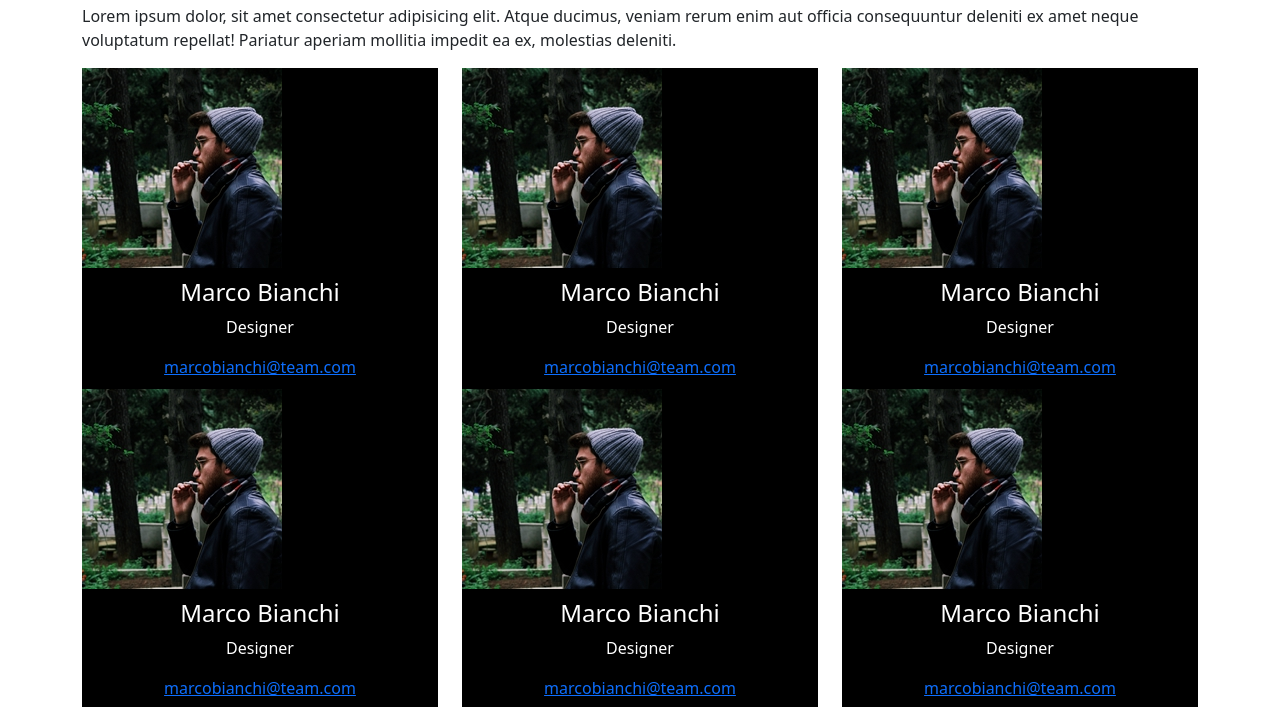
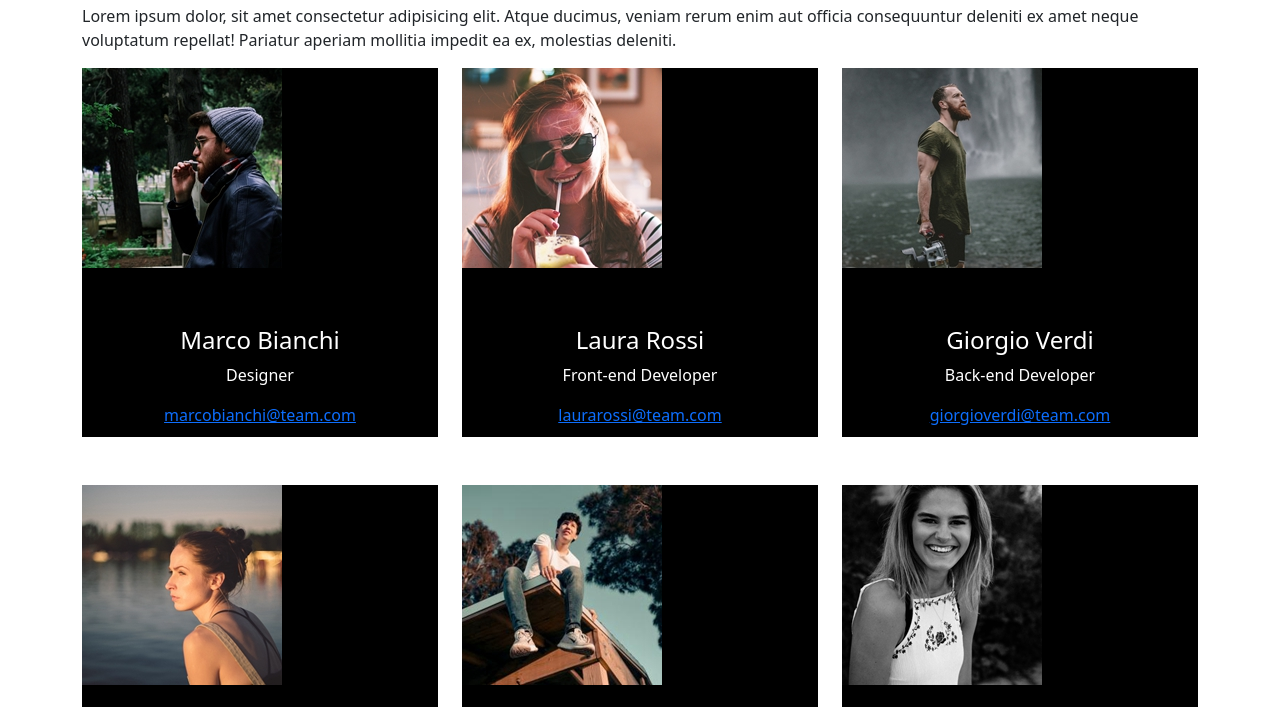
Before and after one commit to DavideCotigliani/js-our-team, a plain HTML site: page index.html in a window 1280 px wide. Shown: the part 42-749 px from the top of the page. Drawn offline with nearby package versions, Linux system fonts and the light colour scheme; files whose address does not match are found by name.

Commit message:
[UPD] Created the function to renderize the content of the array

```diff
--- a/css/style.css
+++ b/css/style.css
@@ -8,4 +8,5 @@ h2{
 .card-text{
     padding: 10px 0px;
     text-align: center;
+    margin-bottom: 10px;
  }
--- a/index.html
+++ b/index.html
@@ -16,7 +16,7 @@
         </div>
     </div>
     <div class="row" id="team-members">
-        <div class="col-12 col-md-6 col-lg-4">
+        <!-- <div class="col-12 col-md-6 col-lg-4">
             <div class="team-card">
                 <div class="card-image">
                     <img src="./img/male1.png" alt="" class="img-fluid">
@@ -27,7 +27,7 @@
                    <a href="marcobianchi@team.com">marcobianchi@team.com</a>
                 </div>
             </div>
-        </div>
+        </div> -->
     </div>
 </div>
 
--- a/script.js
+++ b/script.js
@@ -42,19 +42,32 @@ const createMemberCard = (member) => {
   const card = `<div class="col-12 col-md-6 col-lg-4">
                     <div class="team-card">
                           <div class="card-image">
-                          <img src="./img/male1.png" alt="" class="img-fluid">
+                          <img src="./img/${member.img}" alt="" class="img-fluid">
                           </div>
-                        <div class="card-text">
-                            <h4>Marco Bianchi</h4>
-                            <p>Designer</p>
-                            <a href="marcobianchi@team.com">marcobianchi@team.com</a>
+                        <div class="card-text my-5">
+                            <h4>${member.name}</h4>
+                            <p>${member.role}</p>
+                            <a href="marcobianchi@team.com">${member.email}</a>
                         </div>
                     </div>
                 </div>`;
-               //recupero l'id della riga che mi serve e concateno l'elemento card
-               document.getElementById('team-members').innerHTML +=card;
+               return card;
 }
 // ciclo gli elementi dell'array di oggetti
 for(let i= 0;i<teamMembers.length; i++){
   createMemberCard(teamMembers[i]);
 }
+// funzione per renderizzare il contenuto dell'array
+const renderTeam = () => {
+// variabile con stringa vuota che conterrà le colonne da mostrare concatenandole come stringhe
+let cards = "";
+// ciclo array con le componenti del team passato come parametro
+for(let i = 0; i<teamMembers.length; i++){
+  //concateno il valore contenuto in cards con quello della funzione createdMemberCard (una stringa)
+  cards += createMemberCard(teamMembers[i])
+}
+//recupero l'id della riga che mi serve e assegno il contenuto della varuabile cards
+document.getElementById('team-members').innerHTML = cards;
+}
+// chiamata della funzione renderTeam
+renderTeam();
```
